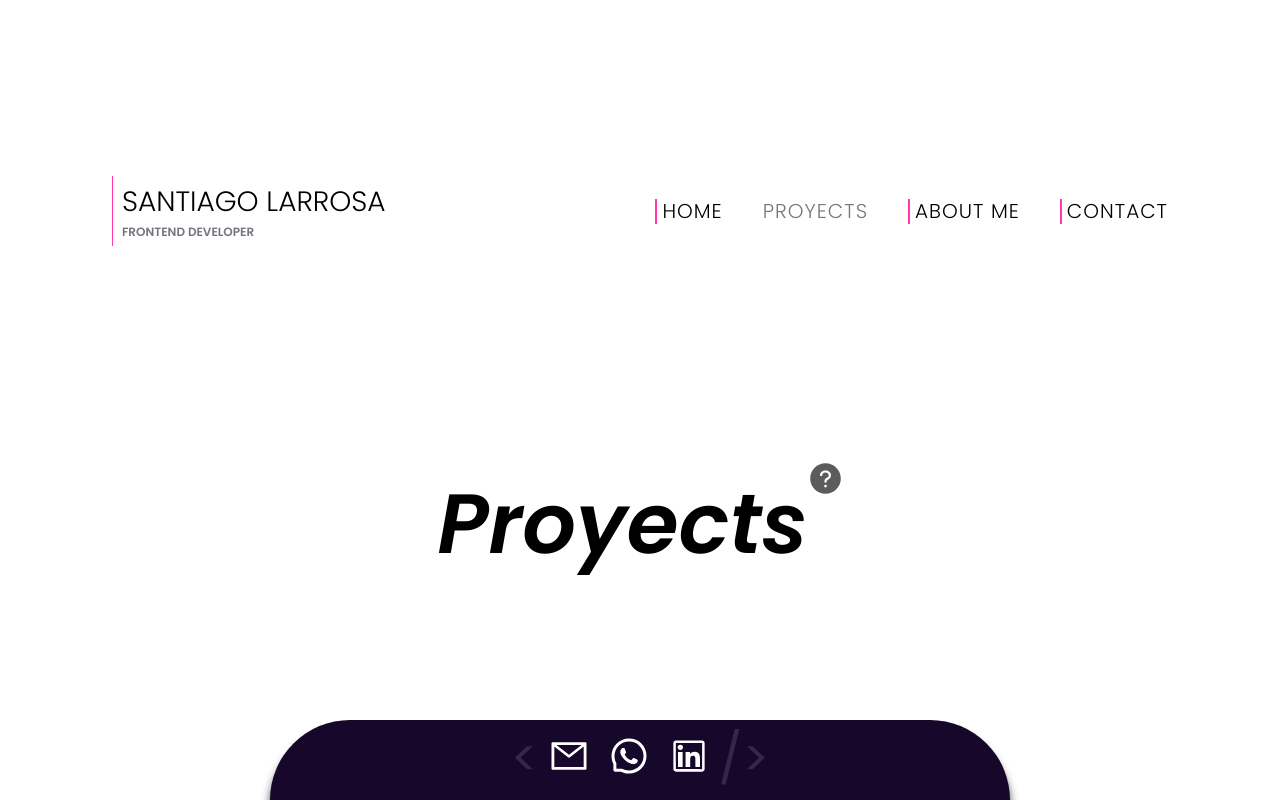
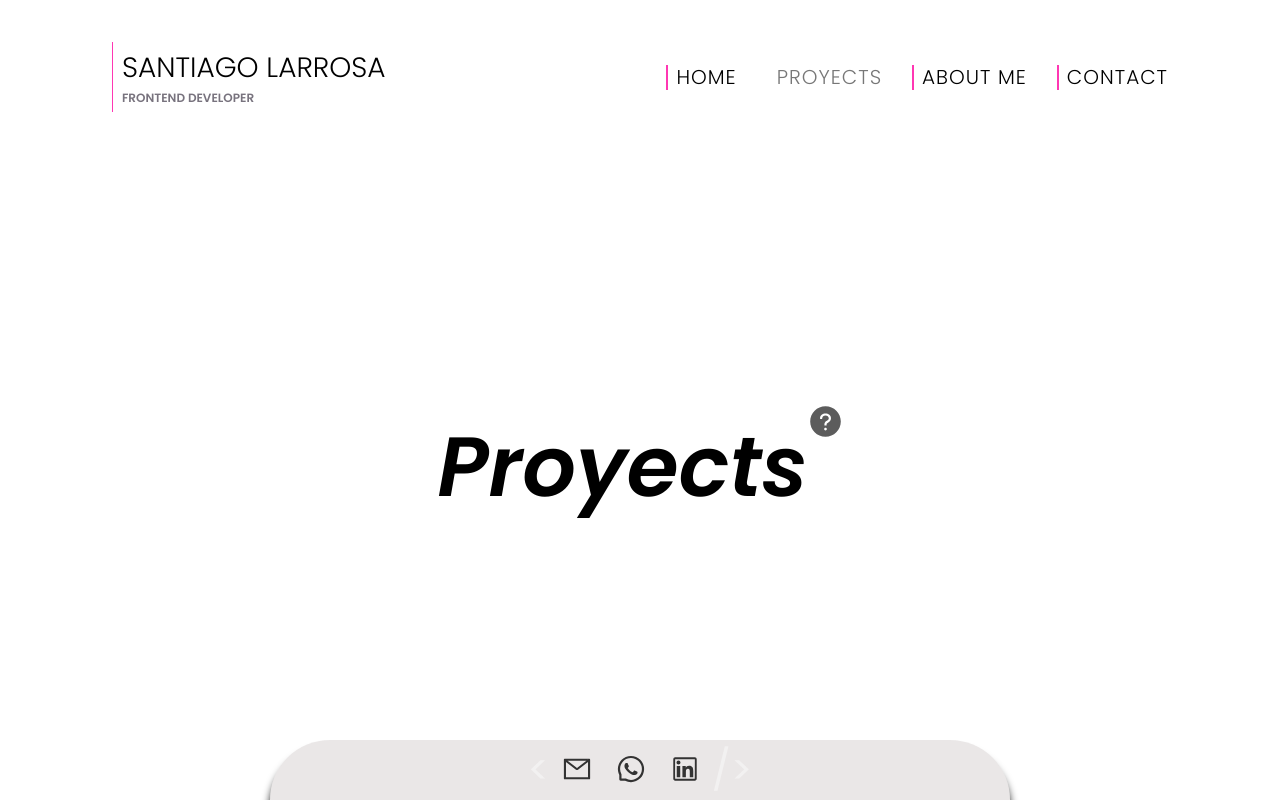
Before and after one commit to Dev-Santi/My-Portfolio, a React (Vite) app: page /My-Portfolio/proyects in a window 1280 px wide. Built offline with nearby package versions, Linux system fonts and the light colour scheme.

Commit message:
i mean index is over

```diff
--- a/src/App.jsx
+++ b/src/App.jsx
@@ -9,15 +9,12 @@ function App() {
   const isHome = path === "/My-Portfolio/";
   return (
     <div className={isHome ? "app gradient" : "app"}>
-      <div className=""></div>
       <Navbar />
       <Routes>
         <Route path="/My-Portfolio/" element={<Home />} />
         <Route path="/My-Portfolio/proyects/" element={<Proyects />} />
       </Routes>
-      <div className="space-between">
-        <Footer />
-      </div>
+      <Footer />
     </div>
   );
 }
--- a/src/components/Footer/Footer.jsx
+++ b/src/components/Footer/Footer.jsx
@@ -10,7 +10,7 @@ const Footer = () => {
   return (
     <footer id="home-footer">
       {"< "}
-      <IconContext.Provider value={{ color: "white", size: "4rem" }}>
+      <IconContext.Provider value={{}}>
         <a href="mailto:bauzalarrosasantiago@correo.com" target="_blank">
           <AiOutlineMail />
         </a>
--- a/src/components/Footer/footer.css
+++ b/src/components/Footer/footer.css
@@ -1,34 +1,54 @@
+/* * {
+    outline: 1px solid;
+} */
+
 #home-footer {
     display: flex;
     justify-content: center;
     align-items: center;
-    bottom: 0;
-    margin: 0 auto;
-    box-shadow: 0 10px 10px rgba(0, 0, 0, 0.802);
+    margin: 6rem auto 0;
+    box-shadow: 0 10px 8px #000000;
     border-top-right-radius: 2rem;
-    background-color: #17082b;
+    background-color: #94878732;
     border-top-left-radius: 2rem;
     width: 100%;
     height: 8rem;
-    text-align: center;
     font-size: 3rem;
-    color: #ffffff21;
+    color: #ffffff6a;
     overflow: hidden;
+    transition: 0.15s;
 }
 
 #home-footer svg {
-    margin: 0 1rem;
+    color: #000000c7;
+    margin: 0 1.2rem;
+    transition: color 0.15s, transform 1s ease-in-out;
 }
+
+/* medias */
 
 @media (min-width: 37rem) {
     #home-footer {
-        font-size: 5rem;
+        height: 6rem;
+        font-size: 4rem;
         border-top-right-radius: 10rem;
         border-top-left-radius: 10rem;
         width: 70%;
+        backdrop-filter: blur(4px);
     }
 
     #home-footer svg {
-        font-size: 4rem;
+        font-size: 3rem;
+    }
+
+    #home-footer svg:hover {
+        color: #FF37B3;
+        transform: rotate(360deg);
     }
 }
+
+@media(min-width: 80rem) {
+    #home-footer {
+        margin: 0 auto;
+    }
+}
--- a/src/components/Home/Home.jsx
+++ b/src/components/Home/Home.jsx
@@ -13,7 +13,7 @@ const Home = () => {
   return (
     <div className="home">
       <h1 id="home-title">
-        IF YOU CAN <span>DESIGN IT</span>
+        IF CAN BE <span>DESIGNED</span>
         <br />I CAN <span>PROGRAM IT</span>
       </h1>
       <p id="home-paragraph">
--- a/src/components/Home/home.css
+++ b/src/components/Home/home.css
@@ -32,6 +32,7 @@
 .home p>a {
     color: #763BC3;
     font-weight: 500;
+    transition: 0.15s;
 }
 
 .home .imgContainer {
@@ -49,8 +50,12 @@
 @media(min-width: 39rem) {
     .home .imgContainer {
         margin: auto;
-        min-width: 15rem;
+        min-width: 20rem;
         max-width: 50rem;
+    }
+
+    .home p>a:hover {
+        color: #FF37B3;
     }
 }
 
@@ -61,6 +66,11 @@
         grid-template-areas:
             "title title"
             "pg img";
+        justify-content: space-between;
+    }
+
+    .home p {
+        max-width: 40rem;
     }
 }
 
@@ -74,11 +84,18 @@
     }
 
     .home p {
-        max-width: 50rem;
-        font-size: 2.5rem;
+        max-width: 47rem;
+        font-size: 2.2rem;
     }
 
     .home .imgContainer {
-        max-width: 65rem;
+        max-width: 85rem;
+        max-height: 60rem;
     }
 }
+
+@media(min-width: 111rem) {
+    .home .imgContainer {
+        transform: translateY(-10rem);
+    }
+}
--- a/src/components/Navbar/MenuList.jsx
+++ b/src/components/Navbar/MenuList.jsx
@@ -6,7 +6,7 @@ const MenuList = ({ isActive }) => {
       <ul className={isActive ? "menuList active" : "menuList"}>
         <li>
           <NavLink to="/My-Portfolio/">
-            <span className="bar"></span>HOME
+            <span className="bar bar-short"></span>HOME
           </NavLink>
         </li>
         <li>
--- a/src/components/Navbar/navbar.css
+++ b/src/components/Navbar/navbar.css
@@ -3,7 +3,6 @@
     display: flex;
     align-items: center;
     justify-content: space-between;
-    column-gap: 1.5rem;
 }
 
 /* Logo */
@@ -90,6 +89,11 @@
     transition: 1s;
 }
 
+.menuList li span {
+    position: absolute;
+    transform: translateX(-1rem);
+}
+
 .menuList.active {
     transform: translateY(0);
     height: 25rem;
@@ -108,6 +112,7 @@
 
 .menuList li a.active {
     color: #777777;
+    cursor: default;
 }
 
 /* medias */
@@ -119,12 +124,37 @@
     .logo .bar {
         height: 7rem;
     }
+
+    .logo:hover .bar {
+        transform: scale(1.1);
+        animation: logoHover 0.5s ease-in-out forwards;
+    }
+
+    .logo:hover {
+        color: #FF37B3;
+    }
+
+    .logo:hover .text :nth-child(2) {
+        color: #FF37B3;
+    }
 }
 
 @media(min-width: 65rem) {
     .menuList a {
         display: flex;
         align-items: center;
+    }
+
+    .menuList li:hover {
+        color: #FF37B3;
+    }
+
+    .menuList li:hover span {
+        animation: menuItemHover 0.3s ease-in-out forwards;
+    }
+
+    .menuList li:hover .bar-short {
+        animation: menuItemHoverShort 0.3s ease-in-out forwards;
     }
 
     nav {
@@ -193,4 +223,61 @@
     }
 }
 
-@keyframes btnClosed {}
+@keyframes logoHover {
+    0% {}
+
+    50% {
+        height: 2px;
+        transform: translateY(4rem);
+    }
+
+    90% {
+        transform: translateY(4rem) rotate(-90deg);
+        height: 2px;
+    }
+
+    100% {
+        transform: translateY(4rem) rotate(-90deg) translateY(14.2rem);
+        height: 27.5rem;
+        background-color: #ff009d;
+        width: 1px;
+    }
+}
+
+@keyframes menuItemHover {
+    0% {}
+
+    50% {
+        height: 2px;
+        transform: translateY(1.3rem);
+    }
+
+    90% {
+        transform: translateY(1.3rem) rotate(-90deg);
+        height: 2px;
+    }
+
+    100% {
+        transform: translateY(1.3rem) rotate(-90deg) translateY(5.2rem);
+        height: 11rem;
+    }
+}
+
+@keyframes menuItemHoverShort {
+    0% {}
+
+    50% {
+        height: 2px;
+        transform: translateY(1.3rem);
+    }
+
+    90% {
+        transform: translateY(1.3rem) rotate(-90deg);
+        height: 2px;
+    }
+
+    100% {
+        transform: translateY(1.3rem) rotate(-90deg) translateY(3rem);
+        height: 6.5rem;
+    }
+}
--- a/src/index.css
+++ b/src/index.css
@@ -37,12 +37,12 @@ h1 {
 }
 
 .app {
+    display: flex;
+    flex-direction: column;
+    justify-content: space-between;
     padding: 2.8rem 2.1rem 0;
     min-height: 100vh;
     min-height: 100dvh;
-    display: flex;
-    flex-direction: column;
-    justify-content: space-between;
 }
 
 .visually-hidden {
```
